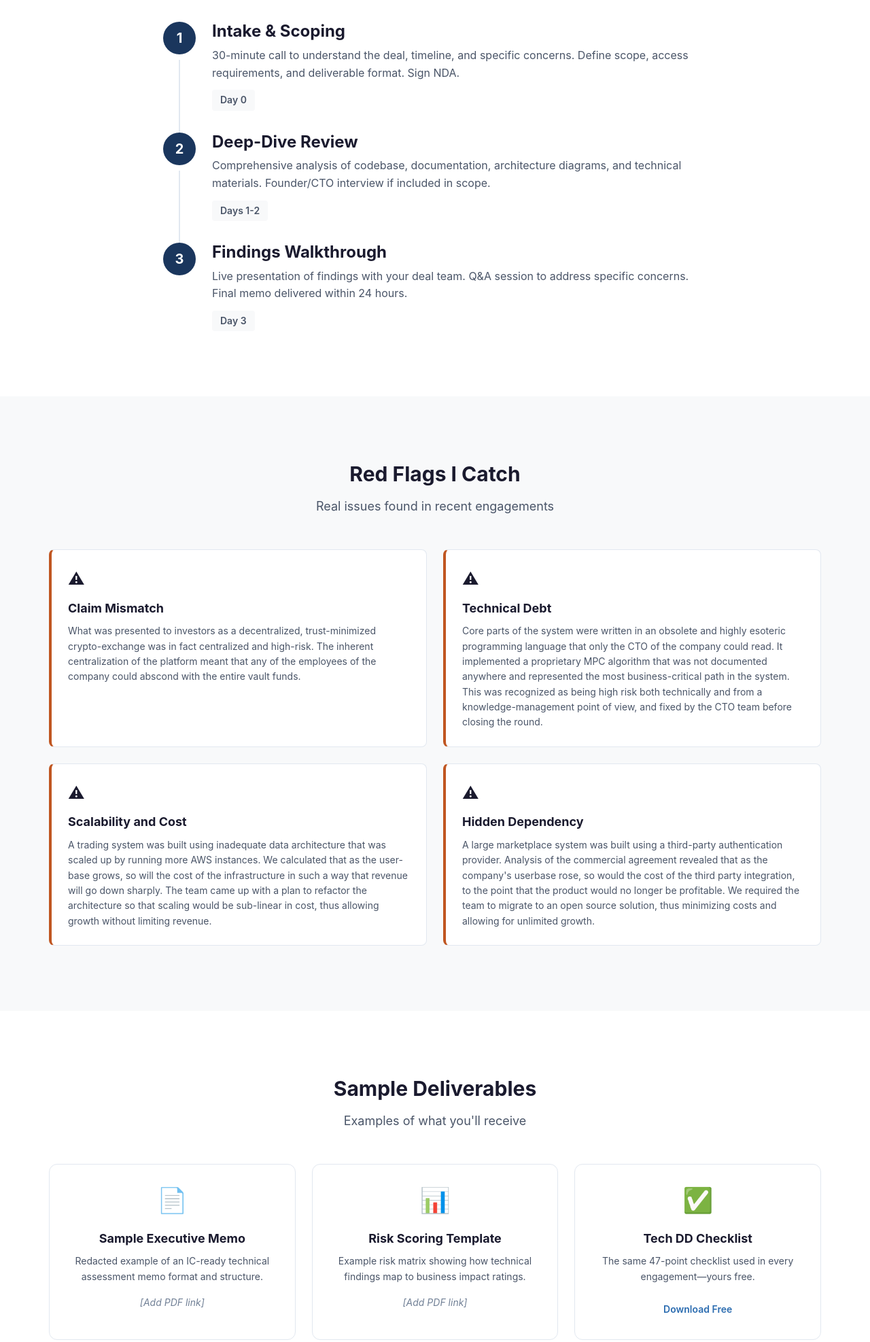
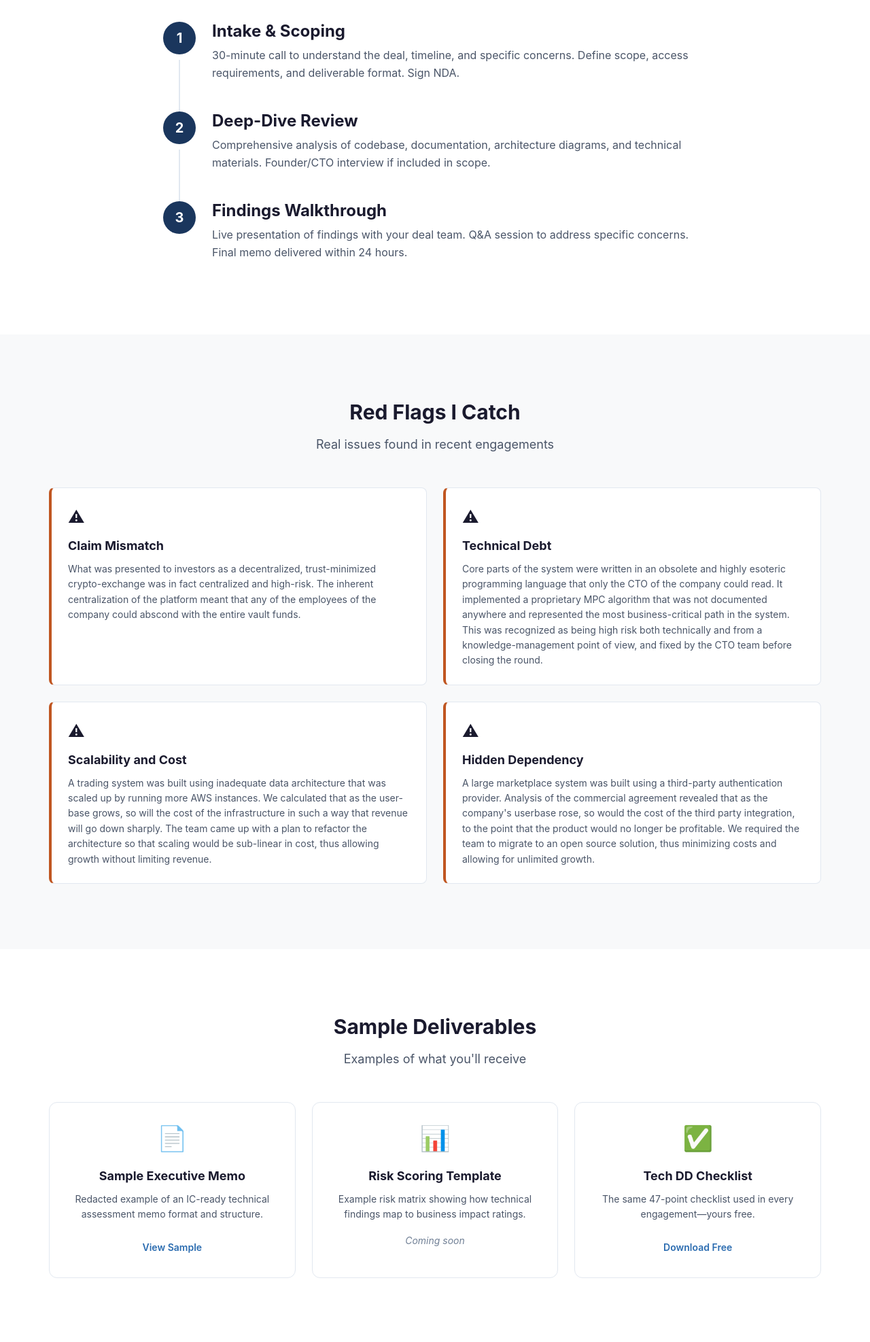
Before and after one commit to gadiguy/dd-site, a website: page public/index.html in a window 1280 px wide. Shown: the part 2200-4174 px from the top of the page at 68% size. Drawn offline with Linux system fonts and the light colour scheme.

```diff
--- a/public/index.html
+++ b/public/index.html
@@ -182,7 +182,6 @@
                         <div class="step-content">
                             <h3>Intake & Scoping</h3>
                             <p>30-minute call to understand the deal, timeline, and specific concerns. Define scope, access requirements, and deliverable format. Sign NDA.</p>
-                            <span class="step-time">Day 0</span>
                         </div>
                     </li>
                     <li class="process-step">
@@ -190,7 +189,6 @@
                         <div class="step-content">
                             <h3>Deep-Dive Review</h3>
                             <p>Comprehensive analysis of codebase, documentation, architecture diagrams, and technical materials. Founder/CTO interview if included in scope.</p>
-                            <span class="step-time">Days 1-2</span>
                         </div>
                     </li>
                     <li class="process-step">
@@ -198,7 +196,6 @@
                         <div class="step-content">
                             <h3>Findings Walkthrough</h3>
                             <p>Live presentation of findings with your deal team. Q&A session to address specific concerns. Final memo delivered within 24 hours.</p>
-                            <span class="step-time">Day 3</span>
                         </div>
                     </li>
                 </ol>
@@ -256,13 +253,13 @@
                         <div class="proof-icon" aria-hidden="true">📄</div>
                         <h3>Sample Executive Memo</h3>
                         <p>Redacted example of an IC-ready technical assessment memo format and structure.</p>
-                        <span class="proof-placeholder">[Add PDF link]</span>
+                        <a href="Technical_DD_Executive_Memo_CloudMetrics.pdf" class="btn btn-small" target="_blank">View Sample</a>
                     </div>
                     <div class="proof-item">
                         <div class="proof-icon" aria-hidden="true">📊</div>
                         <h3>Risk Scoring Template</h3>
                         <p>Example risk matrix showing how technical findings map to business impact ratings.</p>
-                        <span class="proof-placeholder">[Add PDF link]</span>
+                        <span class="proof-placeholder">Coming soon</span>
                     </div>
                     <div class="proof-item">
                         <div class="proof-icon" aria-hidden="true">✅</div>
```
Also changed, not shown: 1 other file.
